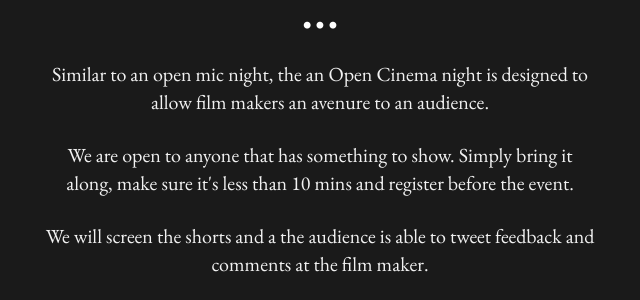
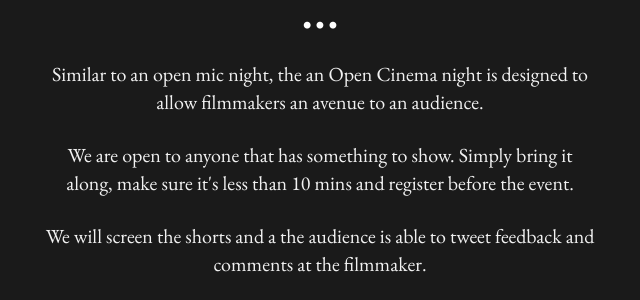
Before and after one commit to fhilipk/open-cinema, a plain HTML site: page index.html in a window 1280 px wide. Shown: the part 814-1114 px from the top of the page, 320-960 px from the left. Drawn offline with nearby package versions, Linux system fonts and the light colour scheme.

Commit message:
Spelling correction

```diff
--- a/index.html
+++ b/index.html
@@ -90,9 +90,9 @@
 
 				<!-- INTRO INFORMATIO-->
 				<div class="col-lg-6 col-lg-offset-3">
-					<p>Similar to an open mic night, the an Open Cinema night is designed to allow film makers an avenure to an audience.</p>
+					<p>Similar to an open mic night, the an Open Cinema night is designed to allow filmmakers an avenue to an audience.</p>
 					<p>We are open to anyone that has something to show. Simply bring it along, make sure it's less than 10 mins and register before the event.</p>
-					<p>We will screen the shorts and a the audience is able to tweet feedback and comments at the film maker.</p>
+					<p>We will screen the shorts and a the audience is able to tweet feedback and comments at the filmmaker.</p>
 					<p>All viewers are also welcome. It's an Open Cinema night.</p>
 					<!-- <p><button type="button" class="btn btn-warning">I HAVE A FREELANCE JOB</button></p> -->
 				</div>
```
